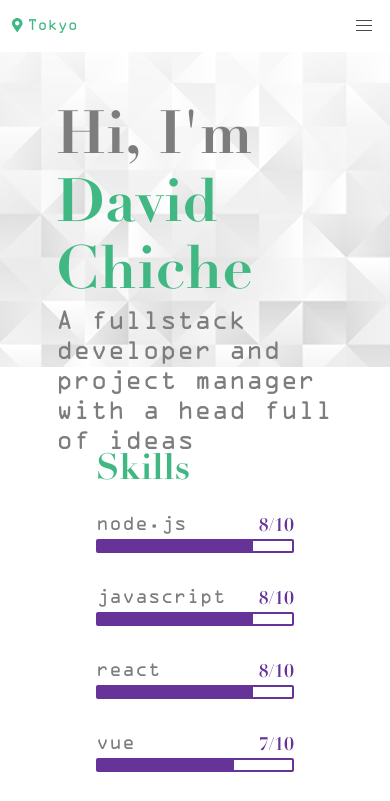
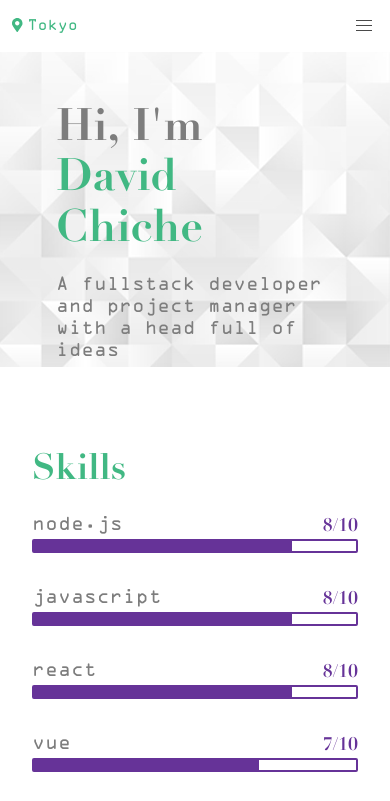
Before and after one commit to chiched/portfolio, a Gatsby site: page / in a window 390 px wide. Shown: the top 801 px of the page. Built offline with nearby package versions, Linux system fonts and the light colour scheme; Gatsby itself is replaced by a stand-in of ours; a web font is replaced by a local one.

Commit message:
Debugged css for mobile

```diff
--- a/package.json
+++ b/package.json
@@ -5,8 +5,8 @@
   "version": "0.1.0",
   "license": "MIT",
   "scripts": {
-    "build": "gatsby build --prefix-paths",
-    "deploy": "gatsby build --prefix-paths && gh-pages -d public",
+    "build": "gatsby build",
+    "deploy": "gatsby build && gh-pages -d public",
     "develop": "gatsby develop",
     "format": "prettier --write \"**/*.{js,jsx,json,md}\"",
     "start": "npm run develop",
--- a/src/pages/index.js
+++ b/src/pages/index.js
@@ -58,7 +58,8 @@ const IndexPage = ({ data }) => {
         <div class="hero-body">
           <div class="container">
             <h1 class="title is-1 has-text-grey">
-              Hi, I'm <strong class="has-text-primary">David Chiche</strong>
+              Hi, I'm <br class="is-hidden-tablet" />
+              <strong class="has-text-primary">David Chiche</strong>
             </h1>
             <h2 class="subtitle is-3 has-text-grey is-family-secondary">
               A fullstack developer and project manager with a head full of
--- a/src/pages/mystyles.scss
+++ b/src/pages/mystyles.scss
@@ -82,6 +82,18 @@ figure {
   .hero-body .container {
     margin: 0 2em;
   }
+  .section {
+    padding: 5em 2em;
+  }
+  .title.is-1 {
+    font-size: 2.8rem;
+  }
+  .subtitle.is-3 {
+    font-size: 1.1rem;
+  }
+  .title:not(.is-spaced) + .subtitle {
+    margin-top: 0px;
+  }
 }
 .fa-map-marker-alt {
   margin-right: 5px;
```
